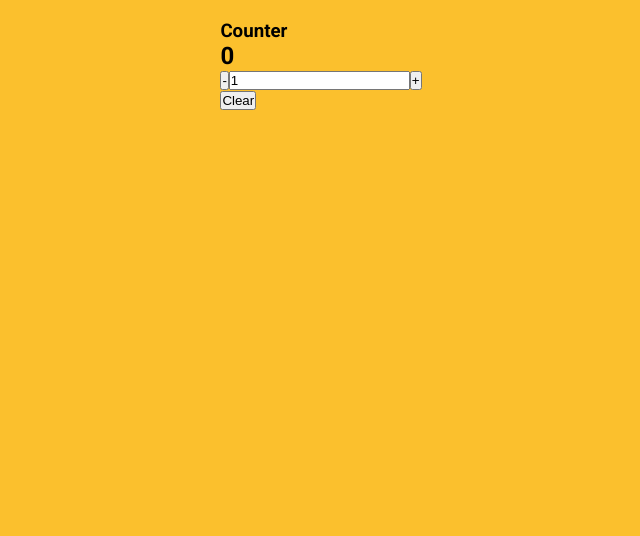
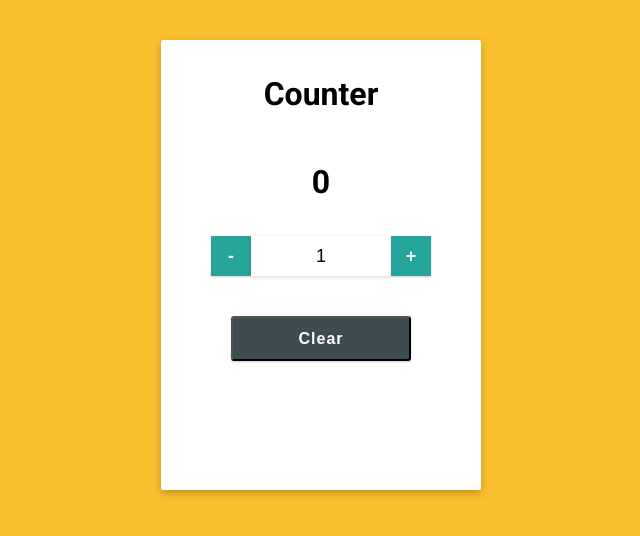
Before and after one commit to rachalSmith/counter-app-react, a React (Create React App) app: page / in a window 1280 px wide. Shown: the top 536 px of the page, without its empty margins (319-959 px from the left). Built offline with nearby package versions, Linux system fonts and the light colour scheme.

Commit message:
Added PropTypes

```diff
--- a/src/App.js
+++ b/src/App.js
@@ -33,7 +33,7 @@ function App() {
   }
 
   return (
-    <div className="App">
+    <div className="container">
       <Header />
       <Counter counterValue={counterValue}/>
       <Input
--- a/src/Components/Counter/Counter.js
+++ b/src/Components/Counter/Counter.js
@@ -1,9 +1,15 @@
+import PropTypes from 'prop-types';
+
 function Counter({ counterValue }) {
     return (
-      <>
-          <h2 data-testid="counter">{ counterValue }</h2>
-      </>
+      <div className="counter">
+          <h1 data-testid="counter">{ counterValue }</h1>
+      </div>
     );
-  }
+}
 
-  export default Counter;
+export default Counter;
+
+Counter.propTypes = {
+  counterValue : PropTypes.number.isRequired
+}
--- a/src/Components/Header/Header.js
+++ b/src/Components/Header/Header.js
@@ -1,7 +1,7 @@
 function Header() {
     return (
-      <div>
-          <h3>Counter</h3>
+      <div className="header">
+          <h1>Counter</h1>
       </div>
     );
   }
--- a/src/Components/Input/Input.js
+++ b/src/Components/Input/Input.js
@@ -1,7 +1,10 @@
+import PropTypes from 'prop-types';
+
 function Input({ inputValue, addToCounter, substractFromCounter, onChange }) {
     return (
-      <div>
+      <div className="input-container">
           <button
+                className="subtract-button"
                 data-testid="subtract-button"
                 onClick={substractFromCounter}
 
@@ -11,14 +14,22 @@ function Input({ inputValue, addToCounter, substractFromCounter, onChange }) {
                 type="number"
                 value={inputValue}
                 onChange={onChange}
-
+                className="input-field"
             />
           <button
+                className="add-button"
                 data-testid="add-button"
                 onClick={addToCounter}
           >+</button>
       </div>
     );
-  }
+}
 
-  export default Input;
+export default Input;
+
+Input.propTypes = {
+      inputValue : PropTypes.number.isRequired,
+      addToCounter : PropTypes.func.isRequired,
+      substractFromCounter : PropTypes.func.isRequired,
+      onChange : PropTypes.func.isRequired
+}
--- a/src/Components/ResetButton/ResetButton.js
+++ b/src/Components/ResetButton/ResetButton.js
@@ -2,6 +2,7 @@ function ResetButton({ resetValues }) {
     return (
       <div>
           <button
+                className="reset-button"
                 data-testid="reset-button"
                 onClick={resetValues}
           >Clear</button>
```
